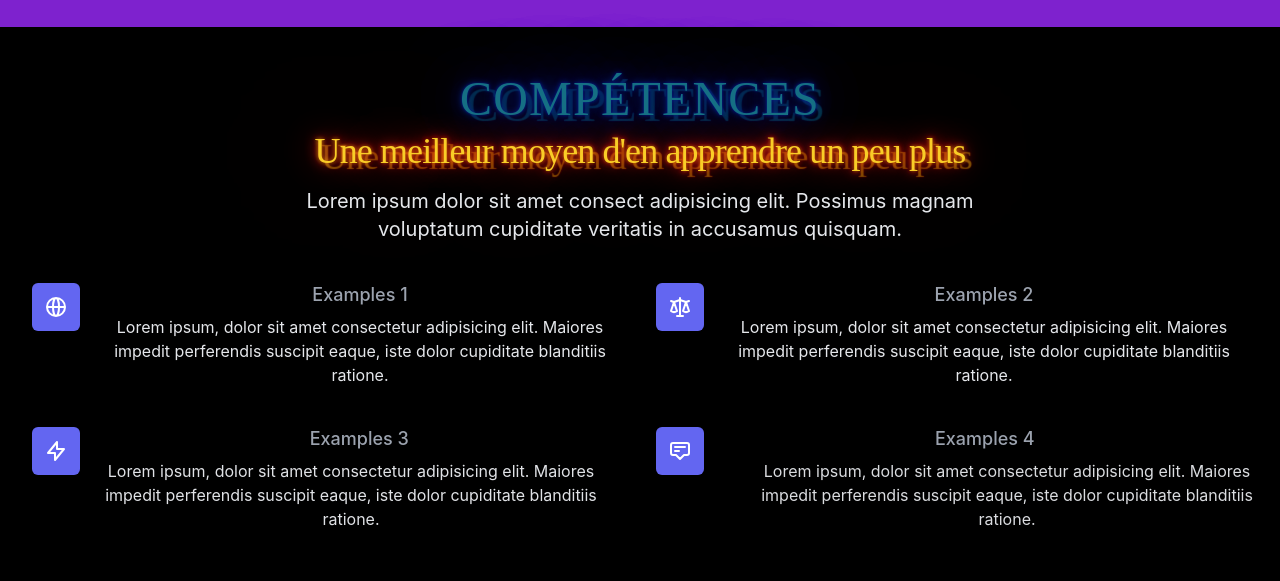
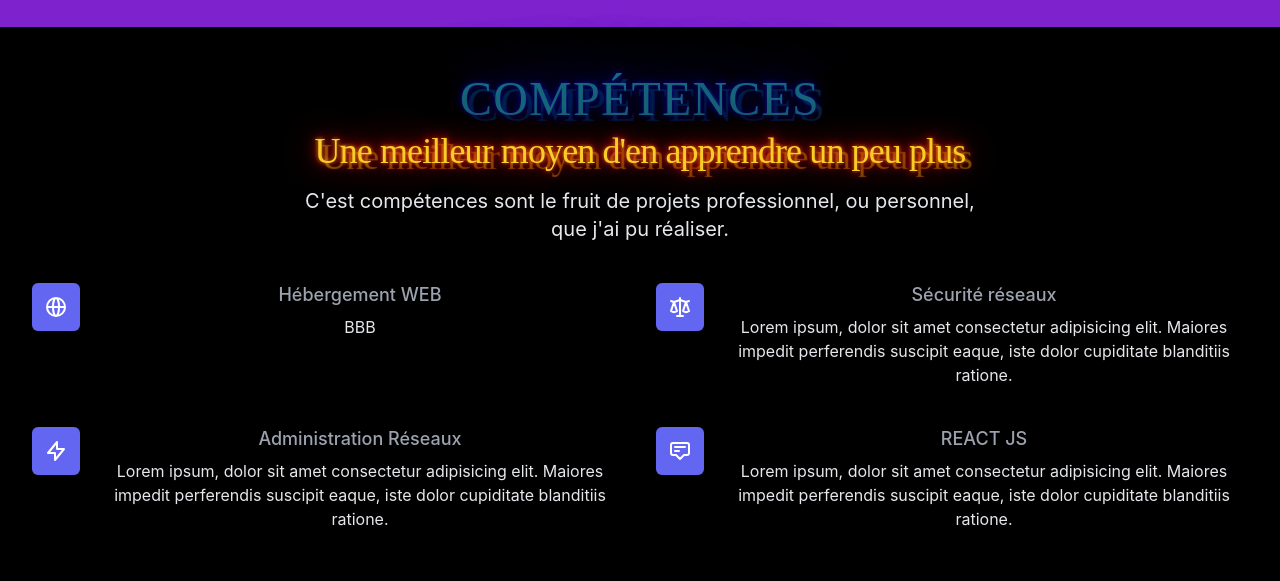
Before and after one commit to Tiriel-Alyptus/react-js-portfolio, a React (Create React App) app: page / in a window 1280 px wide. Shown: the part 1680-2261 px from the top of the page. Built offline with nearby package versions, Linux system fonts and the light colour scheme; a web font is replaced by a local one.

Commit message:
update text

```diff
--- a/package.json
+++ b/package.json
@@ -10,6 +10,7 @@
     "react": "^18.0.0",
     "react-dom": "^18.0.0",
     "react-lazy": "^1.1.0",
+    "react-markdown": "^8.0.3",
     "react-parallax": "^3.3.0",
     "react-parallax-mouse": "^1.7.3",
     "react-pdf": "^5.7.2",
--- a/src/components/section/body/Body.js
+++ b/src/components/section/body/Body.js
@@ -10,6 +10,10 @@ import {
   MouseParallaxContainer
 } from "react-parallax-mouse";
 import ReactDOM from "react-dom";
+import ReactMarkdown from 'react-markdown'
+import ReactDom from 'react-dom'
+
+
 const Body = () => {
     return (
 
@@ -74,14 +78,14 @@ const Body = () => {
               <div class="lg:text-center">
                 <h2 class="flux text-5xl tracking-wide uppercase">Compétences</h2>
                 <p class="neon mt-2 text-3xl leading-8 tracking-tight text-gray-400 sm:text-4xl">
-                  <Fade bottom duration={2000}>
+
                   Une meilleur moyen d'en apprendre un peu plus
-                  </Fade>
+
                 </p>
                 <p class="mt-4 max-w-2xl text-xl text-gray-200 lg:mx-auto">
-                <Fade bottom duration={2000}>
-                  Lorem ipsum dolor sit amet consect adipisicing elit. Possimus magnam voluptatum cupiditate veritatis in accusamus quisquam.
-                </Fade>
+
+                  C'est compétences sont le fruit de projets professionnel, ou personnel, que j'ai pu réaliser.
+
                 </p>
               </div>
               <div class="mt-10">
@@ -94,15 +98,13 @@ const Body = () => {
                         </svg>
                       </div>
                       <p class="ml-16 text-lg leading-6 font-medium text-gray-400">
-                      <Fade left duration={2000}>
-                        Examples 1
-                      </Fade>
+                      Hébergement WEB
                       </p>
                     </dt>
                     <dd class="mt-2 ml-16 text-base text-gray-200">
-                    <Fade left duration={3000}>
-                      Lorem ipsum, dolor sit amet consectetur adipisicing elit. Maiores impedit perferendis suscipit eaque, iste dolor cupiditate blanditiis ratione.
-                    </Fade>
+
+                   BBB
+
                     </dd>
                   </div>
                   <div class="relative">
@@ -113,15 +115,13 @@ const Body = () => {
                         </svg>
                       </div>
                       <p class="ml-16 text-lg leading-6 font-medium text-gray-400">
-                      <Fade right duration={2000}>
-                        Examples 2
-                      </Fade>
+                      Sécurité réseaux
                       </p>
                     </dt>
                     <dd class="mt-2 ml-16 text-base text-gray-200">
-                    <Fade right duration={3000}>
+
                       Lorem ipsum, dolor sit amet consectetur adipisicing elit. Maiores impedit perferendis suscipit eaque, iste dolor cupiditate blanditiis ratione.
-                    </Fade>
+
                     </dd>
                   </div>
                   <div class="relative">
@@ -132,15 +132,15 @@ const Body = () => {
                         </svg>
                       </div>
                       <p class="ml-16 text-lg leading-6 font-medium text-gray-400">
-                      <Fade left duration={3500}>
-                        Examples 3
-                      </Fade>
+
+                      Administration Réseaux
+
                       </p>
                     </dt>
                     <dd class="mt-2 ml-16 text-base text-gray-200">
-                    <Fade left duration={4000}>
+
                       Lorem ipsum, dolor sit amet consectetur adipisicing elit. Maiores impedit perferendis suscipit eaque, iste dolor cupiditate blanditiis ratione.
-                    </Fade>
+
                     </dd>
                   </div>
                   <div class="relative">
@@ -151,15 +151,15 @@ const Body = () => {
                         </svg>
                       </div>
                       <p class="ml-16 text-lg leading-6 font-medium text-gray-400">
-                      <Fade right duration={3500}>
-                        Examples 4
-                      </Fade>
+
+                      REACT JS
+
                       </p>
                     </dt>
                     <dd class="mt-2 ml-16 text-base text-gray-200">
-                     <Fade right duration={4500}>
+
                       Lorem ipsum, dolor sit amet consectetur adipisicing elit. Maiores impedit perferendis suscipit eaque, iste dolor cupiditate blanditiis ratione.
-                     </Fade>
+
                     </dd>
                   </div>
                 </dl>
```
Also changed, not shown: 2 other files (tests, documents, lock files or other folders).
